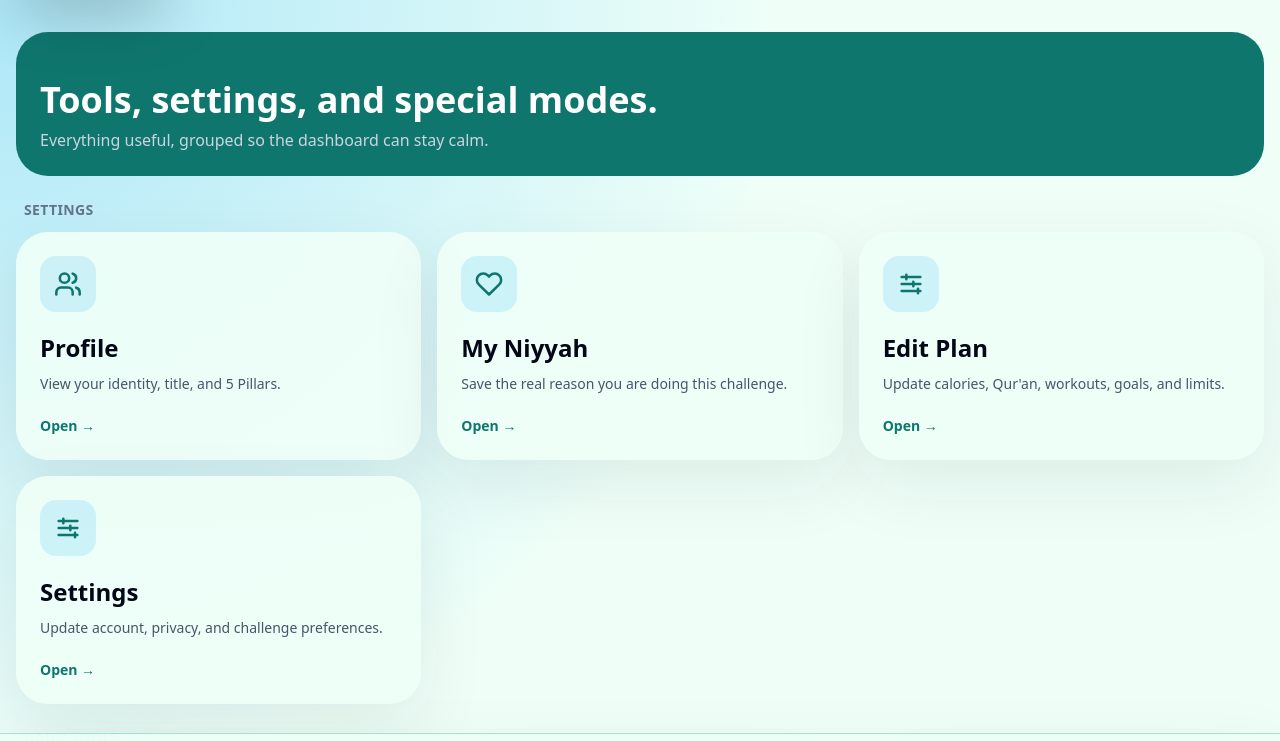
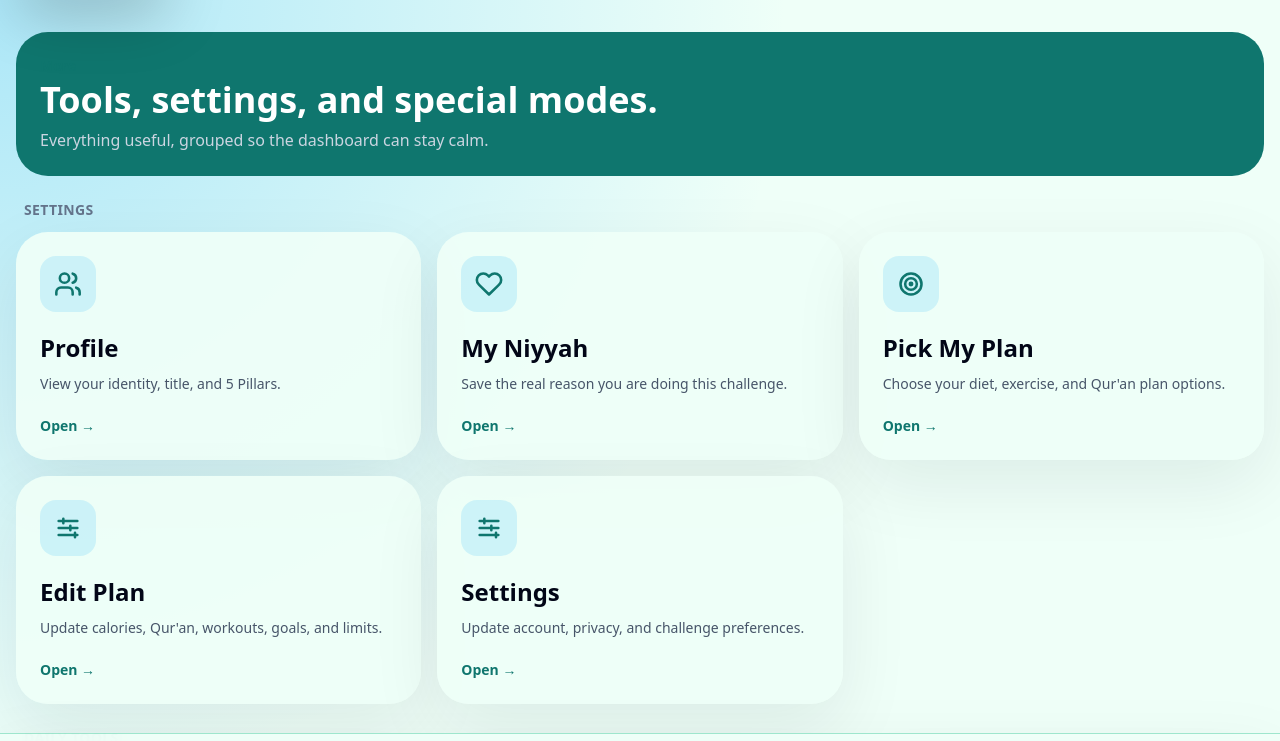
Before and after one commit to hxhhxxs/The-Challenge-, a Next.js app: page /tools in a window 1280 px wide. Shown: the top 741 px of the page. Built offline with nearby package versions, Linux system fonts and the light colour scheme.

Commit message:
Link plan selection from More tools

```diff
--- a/app/tools/page.tsx
+++ b/app/tools/page.tsx
@@ -6,6 +6,7 @@ const groups = [
   { heading: "Settings", items: [
     { title: "Profile", href: "/profile", icon: "users", description: "View your identity, title, and 5 Pillars." },
     { title: "My Niyyah", href: "/niyyah", icon: "heart", description: "Save the real reason you are doing this challenge." },
+    { title: "Pick My Plan", href: "/plan-selection", icon: "target", description: "Choose your diet, exercise, and Qur'an plan options." },
     { title: "Edit Plan", href: "/edit-plan", icon: "sliders", description: "Update calories, Qur'an, workouts, goals, and limits." },
     { title: "Settings", href: "/settings", icon: "sliders", description: "Update account, privacy, and challenge preferences." },
   ]},
```
